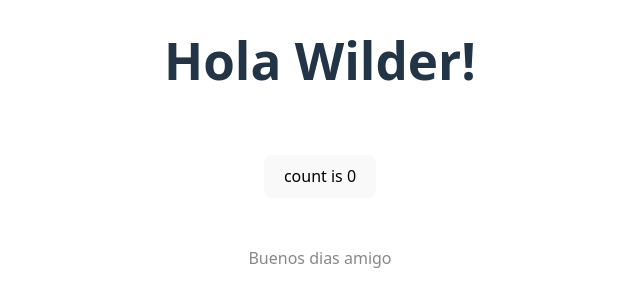
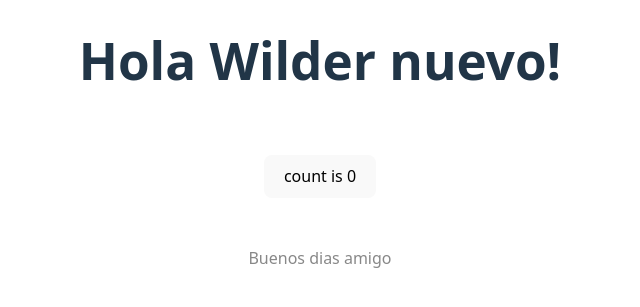
Before and after one commit to wtaype/witime, a plain HTML site: page index.html in a window 1280 px wide. Shown: the part 333-640 px from the top of the page, without its empty margins (320-960 px from the left). Drawn offline with Linux system fonts and the light colour scheme.

Commit message:
deploy: 2c6c2879eb1982fc53d945be945fb0bfc8f705ee

```diff
--- /dev/null
+++ b/assets/index-BRm0jtRq.js
@@ -0,0 +1,14 @@
+(function(){const r=document.createElement("link").relList;if(r&&r.supports&&r.supports("modulepreload"))return;for(const e of document.querySelectorAll('link[rel="modulepreload"]'))i(e);new MutationObserver(e=>{for(const t of e)if(t.type==="childList")for(const s of t.addedNodes)s.tagName==="LINK"&&s.rel==="modulepreload"&&i(s)}).observe(document,{childList:!0,subtree:!0});function o(e){const t={};return e.integrity&&(t.integrity=e.integrity),e.referrerPolicy&&(t.referrerPolicy=e.referrerPolicy),e.crossOrigin==="use-credentials"?t.credentials="include":e.crossOrigin==="anonymous"?t.credentials="omit":t.credentials="same-origin",t}function i(e){if(e.ep)return;e.ep=!0;const t=o(e);fetch(e.href,t)}})();function c(n){let r=0;const o=i=>{r=i,n.innerHTML=`count is ${r}`};n.addEventListener("click",()=>o(r+1)),o(0)}document.querySelector("#app").innerHTML=`
+  <div>
+    <a href="https://vite.dev" target="_blank">
+      <img src="https://i.postimg.cc/bvWtMmR7/image.png" class="logo" alt="Vite logo" />
+    </a>
+    <h1>Hola Wilder nuevo!</h1>
+    <div class="card">
+      <button id="counter" type="button"></button>
+    </div>
+    <p class="read-the-docs">
+      Buenos dias amigo
+    </p>
+  </div>
+`;c(document.querySelector("#counter"));
--- a/index.html
+++ b/index.html
@@ -5,7 +5,7 @@
     <link rel="icon" type="image/svg+xml" href="https://i.postimg.cc/bvWtMmR7/image.png" />
     <meta name="viewport" content="width=device-width, initial-scale=1.0" />
     <title>Witime</title>
-    <script type="module" crossorigin src="/witime/assets/index-CGdDQoeV.js"></script>
+    <script type="module" crossorigin src="/witime/assets/index-BRm0jtRq.js"></script>
     <link rel="stylesheet" crossorigin href="/witime/assets/index-CrYBktwj.css">
   </head>
   <body>
```
